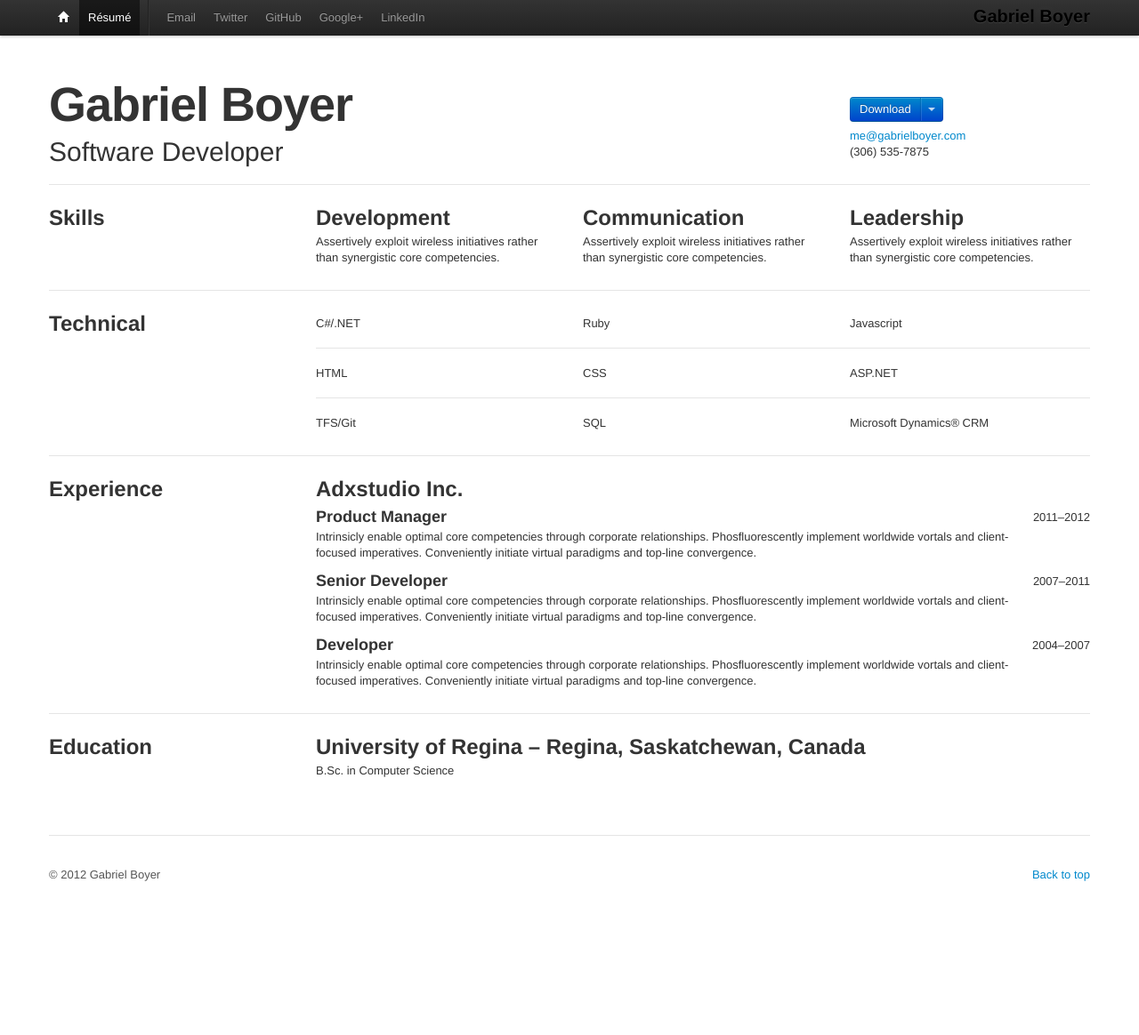
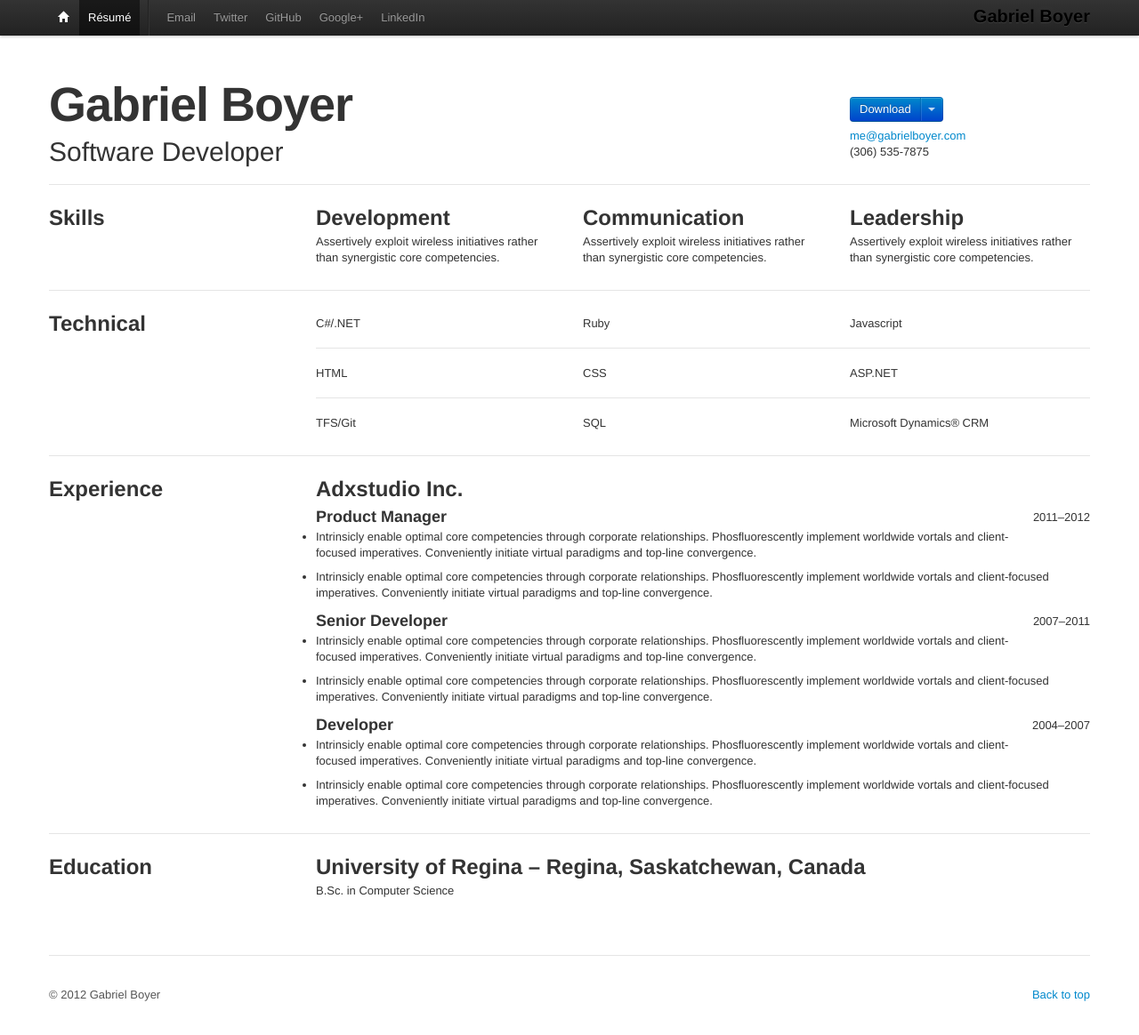
Before and after one commit to gabe/gabe.github.com, a Jekyll site: the page built from resume.html, in a window 1280 px wide and 1164 px high. Shown: the whole window at 89% size. Built offline with Jekyll 4.4.1, drawn with Linux system fonts in a browser that asks for light colours; nearby versions of some CDN libraries.

Commit message:
Change experience description to point form.

```diff
--- a/css/style.css
+++ b/css/style.css
@@ -99,6 +99,10 @@ footer p {
   margin: 9px 0;
 }
 
+.resume .experience ul {
+  margin-left: 0;
+}
+
 @media (max-width: 480px) {
   body {
     padding-top: 70px;
--- a/resume.html
+++ b/resume.html
@@ -99,17 +99,26 @@
         <p>2011&ndash;2012</p>
       </div>
       <h5>Product Manager</h5>
-        <p>Intrinsicly enable optimal core competencies through corporate relationships. Phosfluorescently implement worldwide vortals and client-focused imperatives. Conveniently initiate virtual paradigms and top-line convergence.</p>
+      <ul>
+        <li><p>Intrinsicly enable optimal core competencies through corporate relationships. Phosfluorescently implement worldwide vortals and client-focused imperatives. Conveniently initiate virtual paradigms and top-line convergence.</p></li>
+        <li><p>Intrinsicly enable optimal core competencies through corporate relationships. Phosfluorescently implement worldwide vortals and client-focused imperatives. Conveniently initiate virtual paradigms and top-line convergence.</p></li>
+      </ul>
       <div class="term pull-right">
         <p>2007&ndash;2011</p>
       </div>
       <h5>Senior Developer</h5>
-        <p>Intrinsicly enable optimal core competencies through corporate relationships. Phosfluorescently implement worldwide vortals and client-focused imperatives. Conveniently initiate virtual paradigms and top-line convergence.</p>
+      <ul>
+        <li><p>Intrinsicly enable optimal core competencies through corporate relationships. Phosfluorescently implement worldwide vortals and client-focused imperatives. Conveniently initiate virtual paradigms and top-line convergence.</p></li>
+        <li><p>Intrinsicly enable optimal core competencies through corporate relationships. Phosfluorescently implement worldwide vortals and client-focused imperatives. Conveniently initiate virtual paradigms and top-line convergence.</p></li>
+      </ul>
       <div class="term pull-right">
         <p>2004&ndash;2007</p>
       </div>
       <h5>Developer</h5>
-        <p>Intrinsicly enable optimal core competencies through corporate relationships. Phosfluorescently implement worldwide vortals and client-focused imperatives. Conveniently initiate virtual paradigms and top-line convergence.</p>
+      <ul>
+        <li><p>Intrinsicly enable optimal core competencies through corporate relationships. Phosfluorescently implement worldwide vortals and client-focused imperatives. Conveniently initiate virtual paradigms and top-line convergence.</p></li>
+        <li><p>Intrinsicly enable optimal core competencies through corporate relationships. Phosfluorescently implement worldwide vortals and client-focused imperatives. Conveniently initiate virtual paradigms and top-line convergence.</p></li>
+      </ul>
     </div>
   </div>
   <hr>
```
